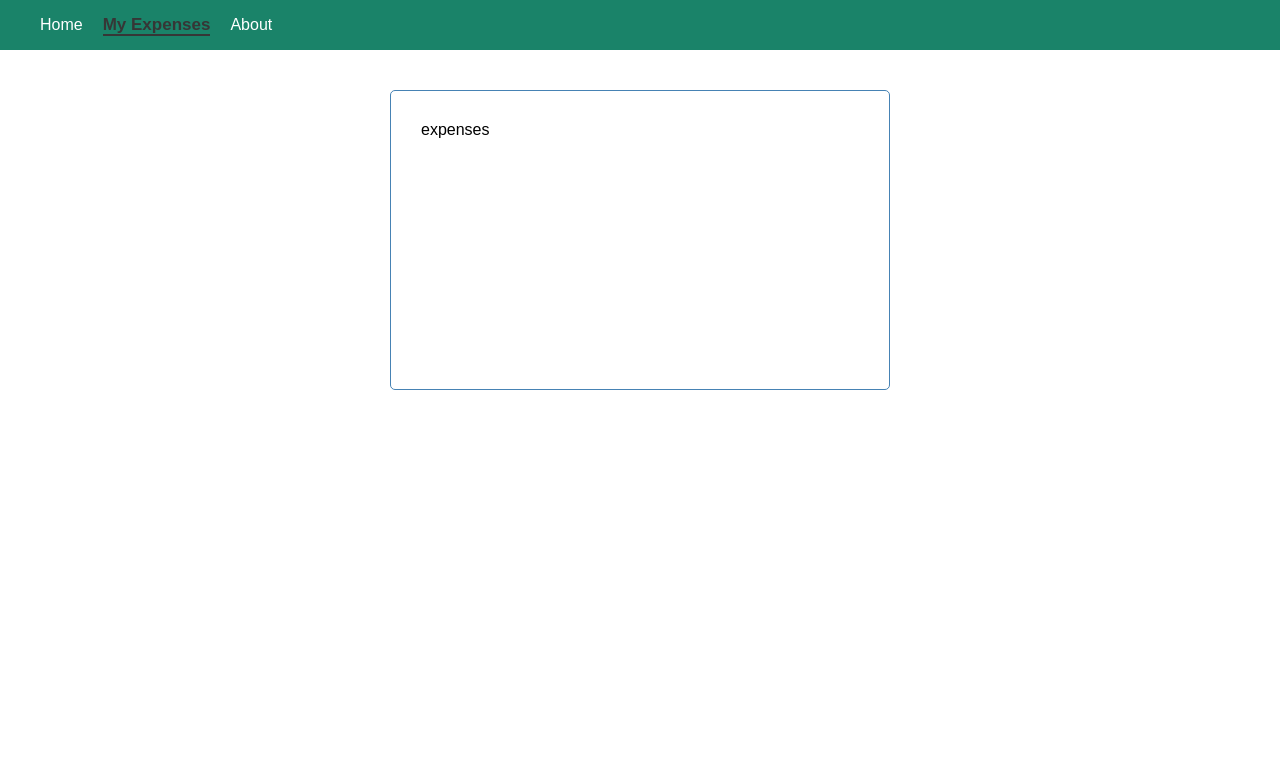
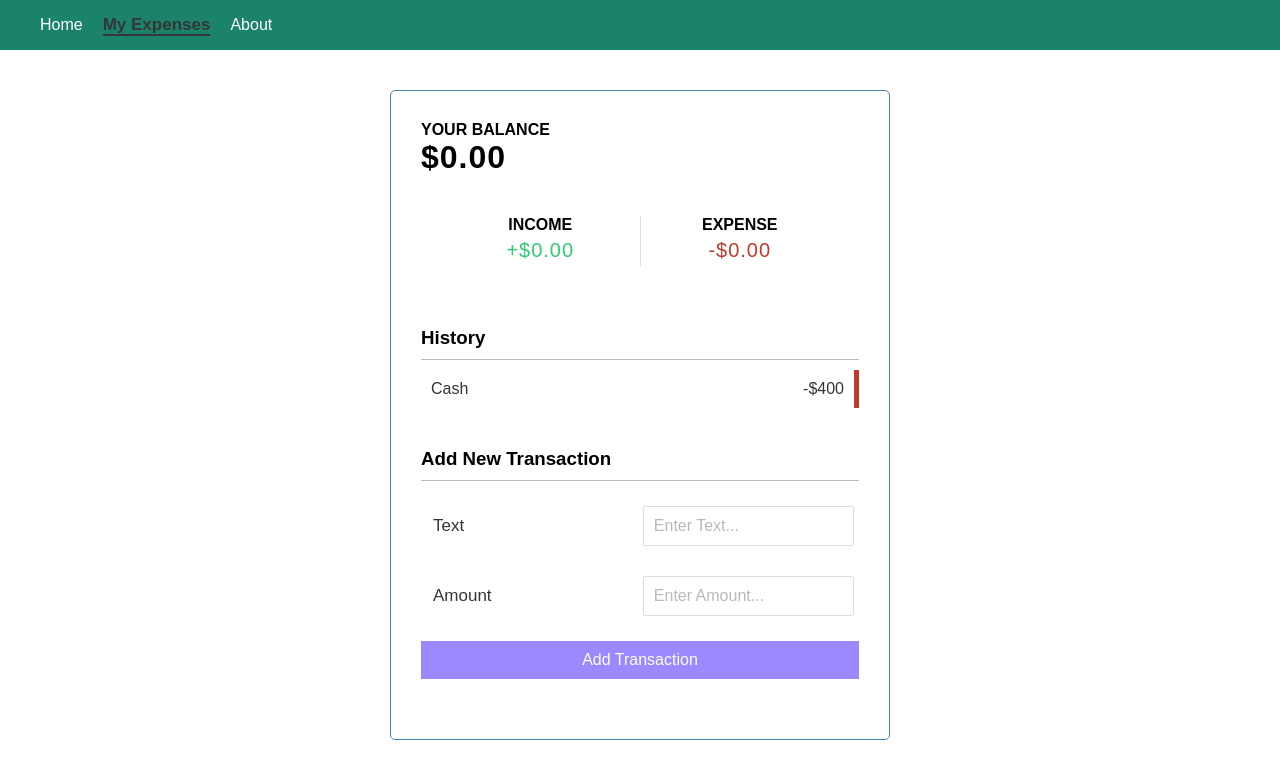
Before and after one commit to yasamanam/taskManager, a React (Create React App) app: page /expenses in a window 1280 px wide. Shown: the top 778 px of the page. Built offline with nearby package versions, Linux system fonts and the light colour scheme.

Commit message:
add transactions

```diff
--- /dev/null
+++ b/src/components/AddTransaction.jsx
@@ -0,0 +1,22 @@
+import React from "react";
+
+const AddTransaction = () => {
+  return (
+    <div>
+      <h3>Add New Transaction</h3>
+      <form>
+        <div className="form-control">
+          <label htmlFor="text">Text</label>
+          <input type="text" placeholder="Enter Text..." id="text" />
+        </div>
+        <div className="form-control">
+          <label htmlFor="amount">Amount</label>
+          <input type="text" placeholder="Enter Amount..." id="amount" />
+        </div>
+        <button className="btn-c">Add Transaction</button>
+      </form>
+    </div>
+  );
+};
+
+export default AddTransaction;
--- /dev/null
+++ b/src/components/Balance.jsx
@@ -0,0 +1,12 @@
+import React from "react";
+
+const Balance = () => {
+  return (
+    <>
+      <h4>Your Balance</h4>
+      <h1 id="balance">$0.00</h1>
+    </>
+  );
+};
+
+export default Balance;
--- /dev/null
+++ b/src/components/Income.jsx
@@ -0,0 +1,18 @@
+import React from "react";
+
+const Income = () => {
+  return (
+    <div className="inc-exp-container">
+      <div>
+        <h4>Income</h4>
+        <p className="money plus">+$0.00</p>
+      </div>
+      <div>
+        <h4>Expense</h4>
+        <p className="money minus">-$0.00</p>
+      </div>
+    </div>
+  );
+};
+
+export default Income;
--- /dev/null
+++ b/src/components/TransactionList.jsx
@@ -0,0 +1,20 @@
+import { FaWindowClose } from "react-icons/fa";
+import React from "react";
+
+const TransactionList = () => {
+  return (
+    <>
+      <h3>History</h3>
+      <ul className="list">
+        <li className="minus">
+          Cash <span>-$400</span>{" "}
+          <button className="delete-btn">
+            <FaWindowClose />
+          </button>
+        </li>
+      </ul>
+    </>
+  );
+};
+
+export default TransactionList;
--- a/src/index.css
+++ b/src/index.css
@@ -314,9 +314,9 @@ input[type="number"] {
 
 .delete-btn {
   cursor: pointer;
-  background-color: #e74c3c;
   border: 0;
-  color: #fff;
+  background-color: transparent;
+  color: #e74c3c;
   font-size: 20px;
   line-height: 20px;
   padding: 2px 5px;
--- a/src/pages/ExpensePage.jsx
+++ b/src/pages/ExpensePage.jsx
@@ -1,7 +1,18 @@
+import AddTransaction from "./../components/AddTransaction";
+import Balance from "./../components/Balance";
+import Income from "./../components/Income";
 import React from "react";
+import TransactionList from "./../components/TransactionList";
 
 const ExpensePage = () => {
-  return <div className="container">expenses</div>;
+  return (
+    <div className="container">
+      <Balance />
+      <Income />
+      <TransactionList />
+      <AddTransaction />
+    </div>
+  );
 };
 
 export default ExpensePage;
```
